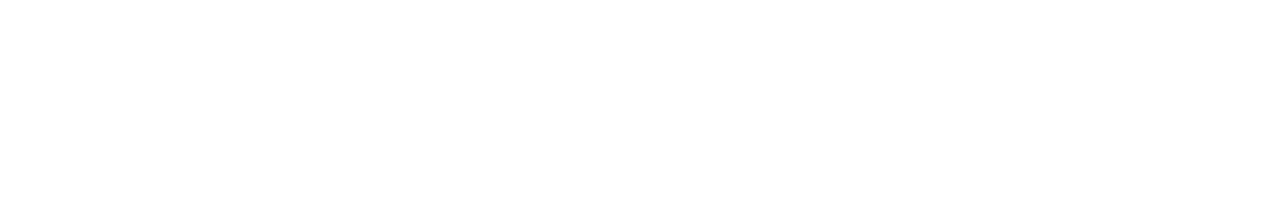
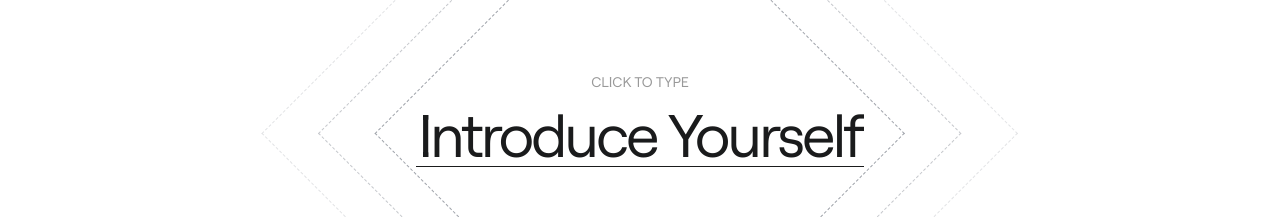
Before and after one commit to ghettobirdcs/Skinstric-Internship, a React (Create React App) app: page /testing in a window 1280 px wide. Shown: the part 266-483 px from the top of the page. Built offline with nearby package versions, Linux system fonts and the light colour scheme.

Commit message:
Testing page phase one

```diff
--- a/src/App.jsx
+++ b/src/App.jsx
@@ -3,6 +3,7 @@
 import "./App.css";
 import Testing from "./pages/Testing/Testing";
 
+// TODO: Make the borders look more like they do in the website
 function App() {
   return (
     <Routes>
--- /dev/null
+++ b/src/components/Testing/TestingContent.jsx
@@ -0,0 +1,27 @@
+import React from "react";
+
+const TestingContent = ({ placeholder, value, setValue }) => {
+  return (
+    <div className="testing__container">
+      <div className="testing__border"></div>
+      <div className="testing__border testing__border--second"></div>
+      <div className="testing__border testing__border--third"></div>
+      <div className="testing__content">
+        <div className="testing__input--container">
+          <p className="testing__content--para">click to type</p>
+          <input
+            value={value}
+            name={placeholder}
+            className="testing__content--input"
+            placeholder={placeholder}
+            type="text"
+            onChange={(e) => setValue(e.target.value)}
+            spellCheck={false}
+          />
+        </div>
+      </div>
+    </div>
+  );
+};
+
+export default TestingContent;
--- a/src/hooks/useHomepageAnimations.js
+++ b/src/hooks/useHomepageAnimations.js
@@ -15,12 +15,12 @@
       const tlLeft = gsap.timeline({ paused: true });
       tlLeft
         .to(".left__border--2", {
-          opacity: 0.5,
+          opacity: 0.6,
         })
         .to(
           ".left__border--3",
           {
-            opacity: 0.25,
+            opacity: 0.3,
           },
           "<",
         )
@@ -48,12 +48,12 @@
       const tlRight = gsap.timeline({ paused: true });
       tlRight
         .to(".right__border--2", {
-          opacity: 0.5,
+          opacity: 0.6,
         })
         .to(
           ".right__border--3",
           {
-            opacity: 0.25,
+            opacity: 0.3,
           },
           "<",
         )
--- a/src/pages/Testing/Testing.css
+++ b/src/pages/Testing/Testing.css
@@ -19,4 +19,85 @@
 	bottom: 32px;
 	left: 32px;
 	margin: 0;
+	display: flex;
 }
+
+.testing__container {
+	width: 100%;
+	height: 100%;
+	max-width: 762px;
+	max-height: 762px;
+	position: absolute;
+	top: 50%;
+	left: 50%;
+	transform: translate(-50%, -50%);
+	display: flex;
+	align-items: center;
+	justify-content: center;
+}
+
+.testing__content {
+	height: 100%;
+	max-width: 448px;
+	display: flex;
+	align-items: center;
+	justify-content: center;
+	flex-direction: column;
+}
+
+.testing__border {
+	position: absolute;
+	width: 70%;
+	height: 70%;
+	outline: 1px dashed #A0A4AB;
+	transform: rotate(45deg);
+	opacity: 0.3;
+	z-index: 1;
+	pointer-events: none;
+}
+
+.testing__border--second {
+	width: calc(70% - 80px);
+	height: calc(70% - 80px);
+	opacity: 0.6;
+}
+
+.testing__border--third {
+	width: calc(70% - 160px);
+	height: calc(70% - 160px);
+	opacity: 1;
+}
+
+.testing__content--input {
+	border: none;
+	text-align: center;
+	line-height: 64px;
+	font-size: 60px;
+	letter-spacing: -0.2rem;
+	position: relative;
+	border-bottom: 1px solid #1A1B1C;
+	width: 100%;
+}
+
+.testing__content--input:focus-visible {
+	outline: none;
+}
+
+.testing__input--container {
+	position: relative;
+}
+
+.testing__content--para {
+	position: absolute;
+	top: -32px;
+	right: 50%;
+	transform: translateX(50%);
+	font-size: 14px;
+	line-height: 24px;
+	text-transform: uppercase;
+	opacity: 0.4;
+}
+
+.testing__content--input::placeholder {
+	color: #1A1B1C;
+}
--- a/src/pages/Testing/Testing.jsx
+++ b/src/pages/Testing/Testing.jsx
@@ -1,18 +1,27 @@
-import React, { useRef } from "react";
+import React, { useRef, useState } from "react";
+import "./Testing.css";
+
 import Navbar from "../../components/Navbar/Navbar";
 import Button from "../../components/UI/Button";
-import "./Testing.css";
 
 import { useTestingAnimations } from "../../hooks/useTestingAnimations";
+import TestingContent from "../../components/Testing/TestingContent";
 
 const Testing = () => {
   const containerRef = useRef(null);
   useTestingAnimations(containerRef);
 
+  const [name, setName] = useState("");
+
   return (
     <div id="testing" ref={containerRef}>
       <Navbar />
       <p className="testing__header">to start analysis</p>
+      <TestingContent
+        placeholder={"Introduce Yourself"}
+        value={name}
+        setValue={setName}
+      />
       <Button path="" right={false} text="Back" />
     </div>
   );
```
